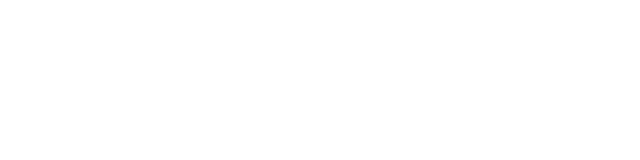
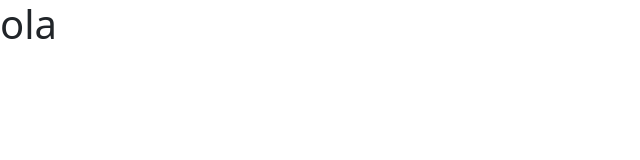
Before and after one commit to aidakdev/aidak.xyz, a React (Create React App) app: page / in a window 1280 px wide. Shown: the top 160 px of the page, without its empty margins (0-640 px from the left). Built offline with nearby package versions, Linux system fonts and the light colour scheme; the HTML template or start-up script is replaced by a standard one.

Commit message:
route things

```diff
--- a/src/index.tsx
+++ b/src/index.tsx
@@ -1,13 +1,19 @@
 import React from 'react'
 import ReactDOM from 'react-dom/client'
+import ReactRouterDOM from 'react-router-dom'
 
-import { BrowserRouter } from 'react-router-dom'
+import Home from './pages/home'
 
 const root = ReactDOM.createRoot(
     document.getElementById('root') as HTMLElement
 )
 
 root.render(
-    <BrowserRouter>
-    </BrowserRouter>
+    <ReactRouterDOM.BrowserRouter>
+        <div className='app'>
+            <ReactRouterDOM.Routes>
+                <ReactRouterDOM.Route path='/' element={Home} />
+            </ReactRouterDOM.Routes>
+        </div>
+    </ReactRouterDOM.BrowserRouter>
 )
--- /dev/null
+++ b/src/pages/home.tsx
@@ -0,0 +1,10 @@
+import React from 'react'
+
+// import '../styles/home.css'
+import 'bootstrap/dist/css/bootstrap.css'
+
+export default (
+    <div className='content'>
+        <h1>ola</h1>
+    </div>
+)
--- /dev/null
+++ b/src/react-app-env.d.ts
@@ -0,0 +1 @@
+/// <reference types="react-scripts" />
```
Also changed, not shown: tsconfig.json (added, +25 -0 lines).
